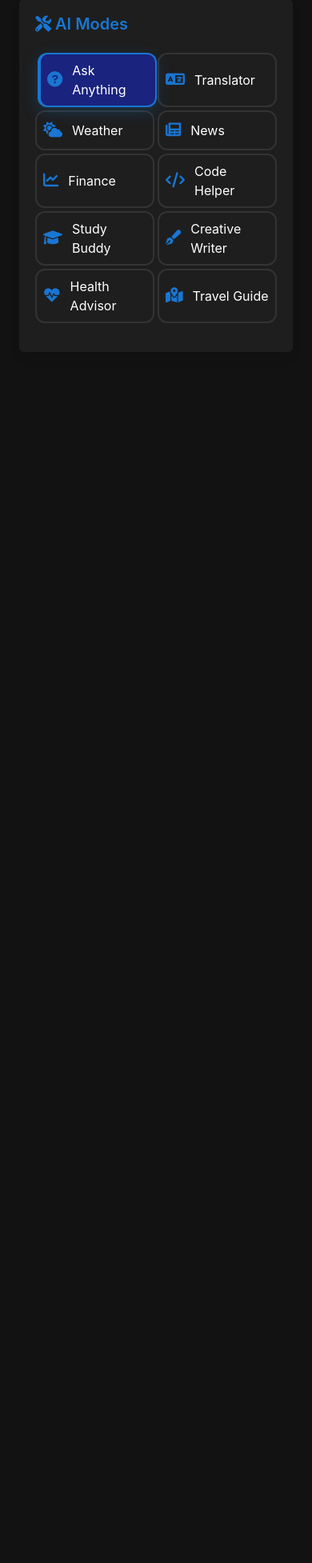
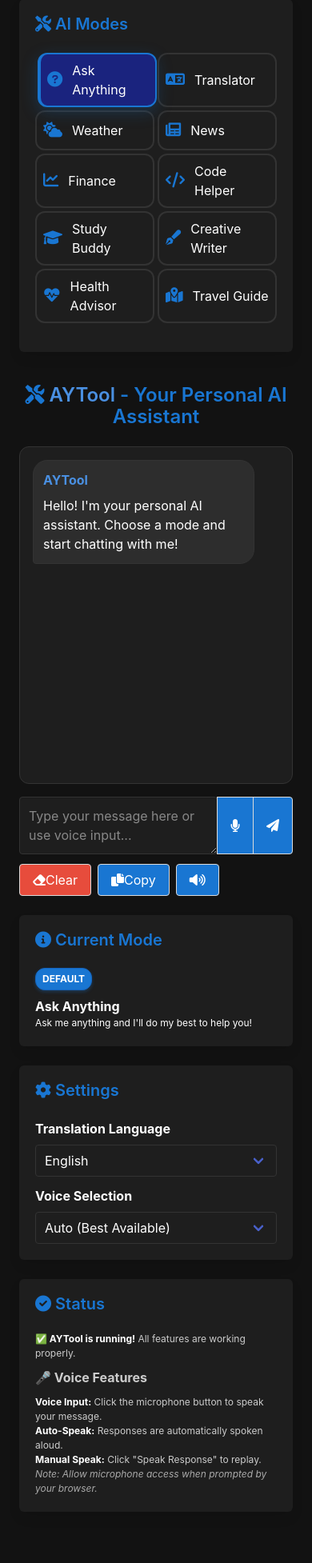
Before and after one commit to atulyadav128/translate, a Flask app: page / in a window 390 px wide. Shown: the part 101-2055 px from the top of the page at 80% size. Before the commit the page ends 505 px from the top, so only its background shows below. Run offline with Flask 3, Linux system fonts and the light colour scheme; some libraries are stand-ins or nearby versions.

Commit message:
Fix PWA mobile layout - show full interface instead of just AI modes

```diff
--- a/templates/index.html
+++ b/templates/index.html
@@ -236,6 +236,21 @@
         @media (max-width: 768px) {
             .user-message { margin-left: 10%; }
             .bot-message { margin-right: 10%; }
+            .columns {
+                flex-direction: column !important;
+                height: auto !important;
+            }
+            .column {
+                height: auto !important;
+                overflow-y: visible !important;
+            }
+            .column.is-3 {
+                width: 100% !important;
+                margin-bottom: 1rem;
+            }
+            .column.is-6 {
+                width: 100% !important;
+            }
             .mode-selector {
                 flex-direction: row;
                 flex-wrap: wrap;
@@ -249,6 +264,10 @@
             }
             .mode-icon {
                 font-size: 1.2rem;
+            }
+            .chat-container {
+                height: 50vh;
+                margin-bottom: 1rem;
             }
         }
     </style>
```
